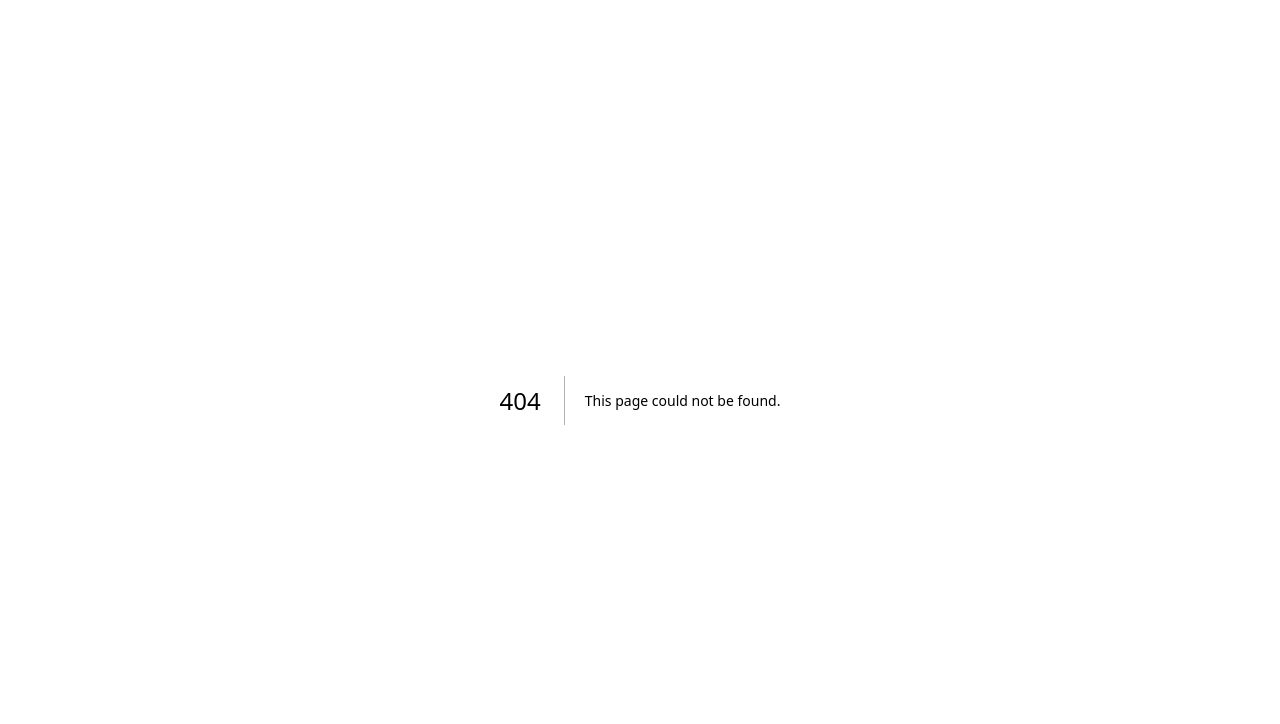
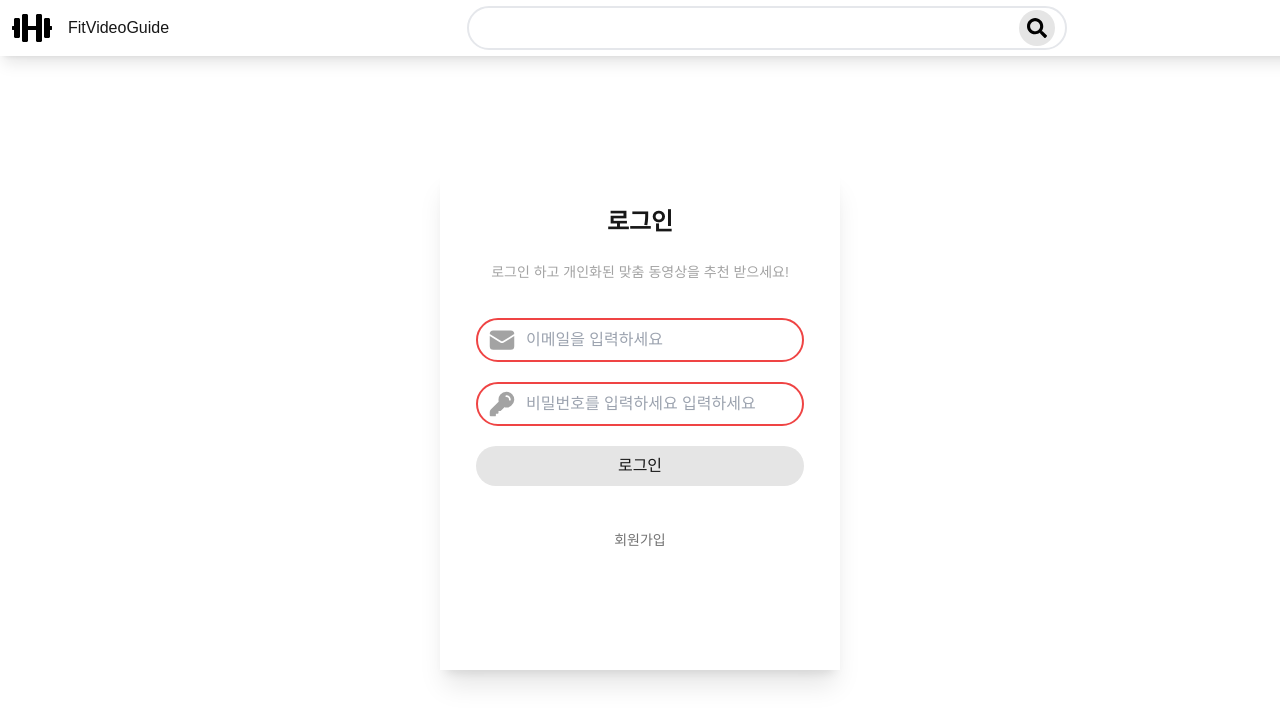
Before and after one commit to hwang-jubin/fit-video-guide, a Next.js app: page /login in a window 1280 px wide. Before the commit this address had no page. Shown: the top 724 px of the page. Built offline with nearby package versions, Linux system fonts and the light colour scheme.

Commit message:
feat: login page

```diff
--- /dev/null
+++ b/app/login/page.tsx
@@ -0,0 +1,44 @@
+import Link from "next/link";
+import Button from "../components/button";
+import FormInput from "../components/formInput";
+import Header from "../components/header";
+
+export default function Login() {
+  return (
+    <div>
+      <Header />
+      <div className=" w-full min-h-screen flex items-center justify-center  pt-10">
+        <div className="w-[400px] h-[500px] shadow-xl flex flex-col p-9 ">
+          <div className="text-center font-bold text-2xl">로그인</div>
+          <div className="text-center mt-6 font-normal text-sm text-neutral-400">
+            로그인 하고 개인화된 맞춤 동영상을 추천 받으세요!
+          </div>
+          <form className="flex flex-col gap-5 mt-9">
+            <div className=" flex flex-col ">
+              <FormInput
+                name="email"
+                type="email"
+                placeholder="이메일을 입력하세요"
+                required
+              />
+            </div>
+            <div>
+              <FormInput
+                name="password"
+                type="password"
+                placeholder="비밀번호를 입력하세요 입력하세요"
+                required
+              />
+            </div>
+            <Button />
+          </form>
+          <div className="flex justify-center items-center mt-11">
+            <Link href="/create-account" className="text-neutral-500 text-sm">
+              회원가입
+            </Link>
+          </div>
+        </div>
+      </div>
+    </div>
+  );
+}
```
